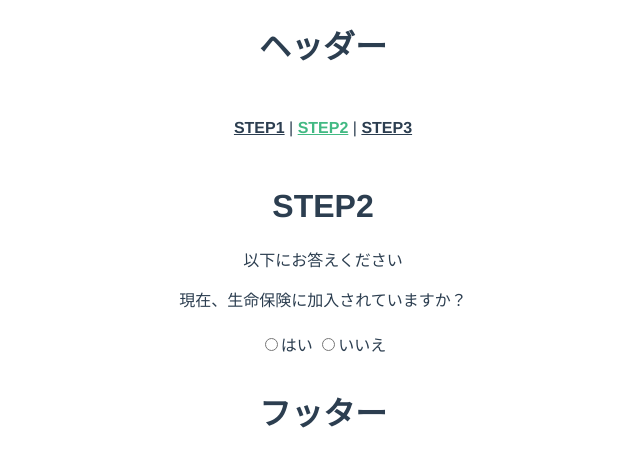
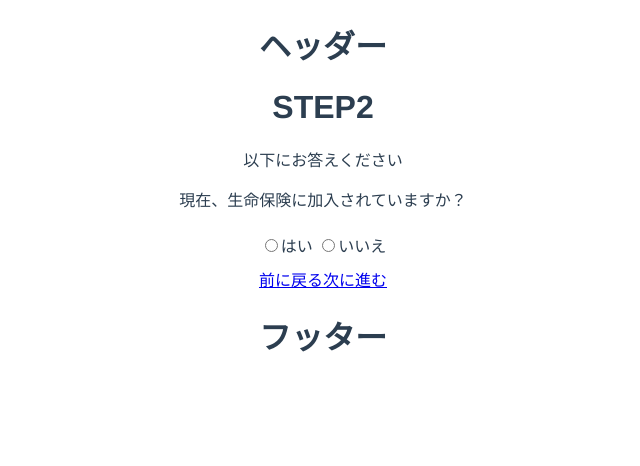
Before and after one commit to KeitaTaniuchi/form, a Vue app: page /STEP2 in a window 1280 px wide. Shown: the top 466 px of the page, without its empty margins (317-957 px from the left). Built offline with nearby package versions, Linux system fonts and the light colour scheme.

Commit message:
「前に戻る」「次に進むボタン」をコンポーネント化、STEP3画面の雛形を作成

```diff
--- a/src/App.vue
+++ b/src/App.vue
@@ -1,11 +1,6 @@
 <template>
   <div id="app">
     <Header />
-    <div id="nav">
-      <router-link to="/STEP1">STEP1</router-link> |
-      <router-link to="/STEP2">STEP2</router-link> |
-      <router-link to="/STEP3">STEP3</router-link>
-    </div>
     <router-view />
     <Footer />
   </div>
@@ -19,19 +14,6 @@
   text-align: center;
   color: #2c3e50;
 }
-
-#nav {
-  padding: 30px;
-}
-
-#nav a {
-  font-weight: bold;
-  color: #2c3e50;
-}
-
-#nav a.router-link-exact-active {
-  color: #42b983;
-}
 </style>
 
 <script>
--- /dev/null
+++ b/src/components/Btn.vue
@@ -0,0 +1,40 @@
+<template>
+  <a v-if="href" :href="href" class="btn" @click="clickLink">{{ label }}</a>
+  <button v-else type="button" class="btn" @click="$emit('click')">
+    {{ label }}
+  </button>
+</template>
+
+<script>
+export default {
+  props: {
+    label: {
+      type: String,
+      required: true,
+    },
+    href: {
+      type: String,
+    },
+  },
+  emits: ["click"],
+  setup({ emit }) {
+    const clickLink = (e) => {
+      // 左クリック以外 / 同時に特殊キーが押されている場合は通常のaタグの動作を行う
+      if (
+        (e.button !== undefined && e.button !== 0) ||
+        e.metaKey ||
+        e.altKey ||
+        e.ctrlKey ||
+        e.shiftKey
+      )
+        return;
+      // 通常の動作をキャンセルしてemitでイベントを送信
+      e.preventDefault();
+      emit("click");
+    };
+    return {
+      clickLink,
+    };
+  },
+};
+</script>
--- a/src/components/Header.vue
+++ b/src/components/Header.vue
@@ -1,5 +1,5 @@
 <template>
-  <div>
+  <header>
     <h1>ヘッダー</h1>
-  </div>
+  </header>
 </template>
--- a/src/components/NextGoBtn.vue
+++ /dev/null
@@ -1,5 +0,0 @@
-<template>
-  <div>
-    <button>次に進む</button>
-  </div>
-</template>
--- a/src/components/RadioBtn.vue
+++ b/src/components/RadioBtn.vue
@@ -22,8 +22,8 @@ fieldset {
 <script>
 export default {
   props: {
-    options: { type: Array, require: true },
-    name: { type: String, require: true },
+    options: { type: Array, required: true },
+    name: { type: String, required: true },
   },
   methods: {
     updateValue: function (event) {
--- a/src/router/index.js
+++ b/src/router/index.js
@@ -5,7 +5,7 @@ Vue.use(VueRouter);
 
 const routes = [
   {
-    path: "/STEP1",
+    path: "/",
     name: "STEP1",
     component: () => import("../views/Step1.vue"),
   },
--- a/src/views/Step1.vue
+++ b/src/views/Step1.vue
@@ -27,7 +27,7 @@
       >日
     </div>
 
-    <NextGoBtn />
+    <Btn label="次に進む" href="/STEP2" @click="() => $router.push('/STEP2')" />
   </div>
 </template>
 
@@ -36,10 +36,10 @@
 
 <script>
 import RadioBtn from "../components/RadioBtn.vue";
-import NextGoBtn from "../components/NextGoBtn.vue";
+import Btn from "../components/Btn.vue";
 export default {
   name: "step1",
-  components: { NextGoBtn, RadioBtn },
+  components: { Btn, RadioBtn },
   data() {
     return {
       step1Q1: "step1-q1",
@@ -97,6 +97,9 @@ export default {
       }
       return datesArr;
     },
+    test() {
+      this.$router.push("/STEP2");
+    },
   },
 };
 </script>
--- a/src/views/Step2.vue
+++ b/src/views/Step2.vue
@@ -22,6 +22,9 @@
       </p>
       <RadioBtn :name="step2Q3" :options="options"></RadioBtn>
     </div>
+
+    <Btn label="前に戻る" href="/" @click="() => $router.push('/')" />
+    <Btn label="次に進む" href="/STEP3" @click="() => $router.push('/STEP3')" />
   </div>
 </template>
 
@@ -30,9 +33,10 @@
 
 <script>
 import RadioBtn from "../components/RadioBtn.vue";
+import Btn from "../components/Btn.vue";
 export default {
   name: "step2",
-  components: { RadioBtn },
+  components: { RadioBtn, Btn },
   data() {
     return {
       step2Q1: "step2-q1",
--- a/src/views/Step3.vue
+++ b/src/views/Step3.vue
@@ -2,6 +2,9 @@
   <div id="step3">
     <h1>STEP3</h1>
     <p>-ご相談内容 -</p>
+
+    <Btn label="前に戻る" href="/STEP2" @click="() => $router.push('/STEP2')" />
+    <Btn label="次に進む" href="/STEP3" @click="() => $router.push('/STEP3')" />
   </div>
 </template>
 
@@ -9,4 +12,9 @@
 </style>
 
 <script>
+import Btn from "../components/Btn.vue";
+export default {
+  name: "step3",
+  components: { Btn },
+};
 </script>
```
